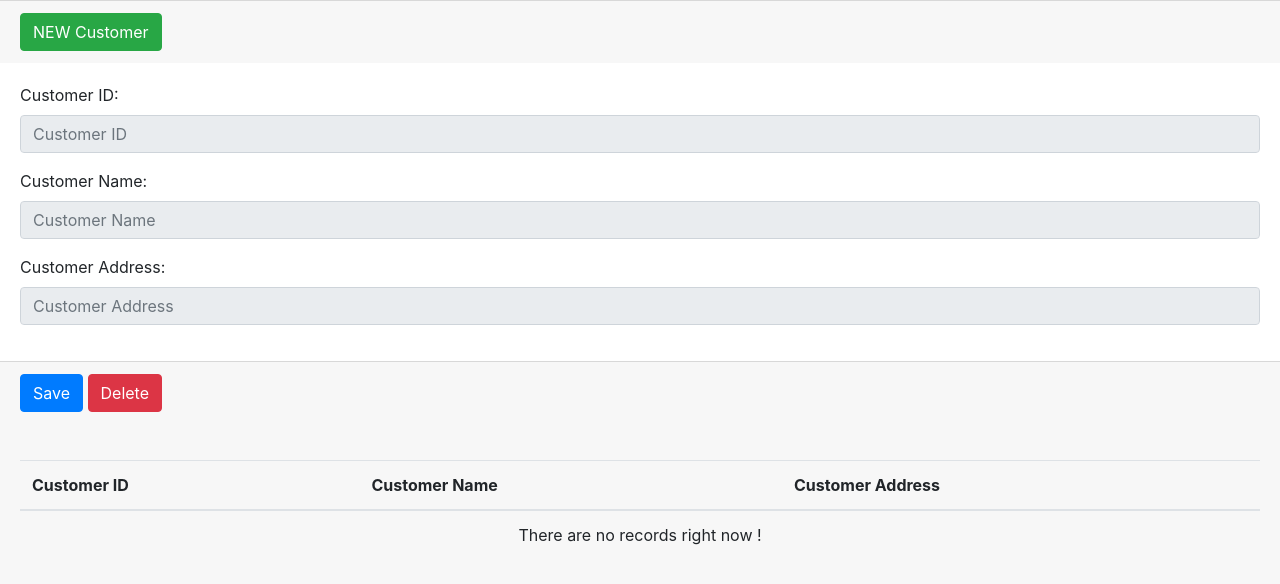
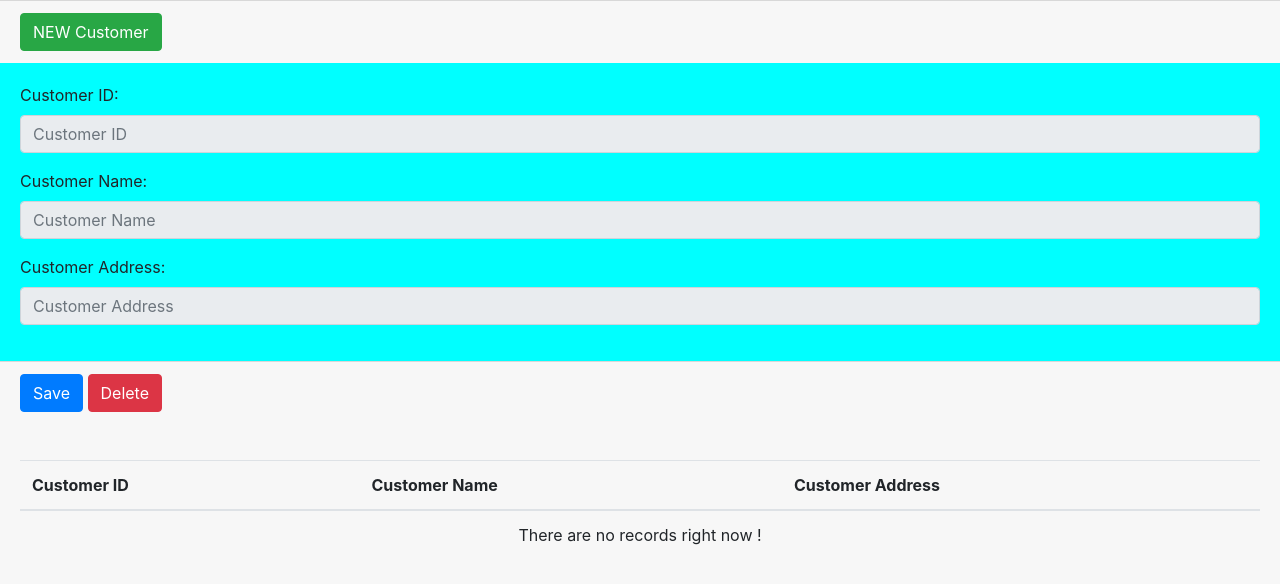
Before and after one commit to Ruwan-Sanjeewa/teamwork, a plain HTML site: page index.html in a window 1280 px wide. Drawn offline with Linux system fonts and the light colour scheme.

Commit message:
implemented5

```diff
--- a/index.html
+++ b/index.html
@@ -18,7 +18,7 @@
         </div>
 
 
-        <div class="card-body">
+        <div class="card-body" style="background-color:aqua">
             <div class="column1">
                 <div class="form-group">
                     <label for="customerId">Customer ID:</label>
```
